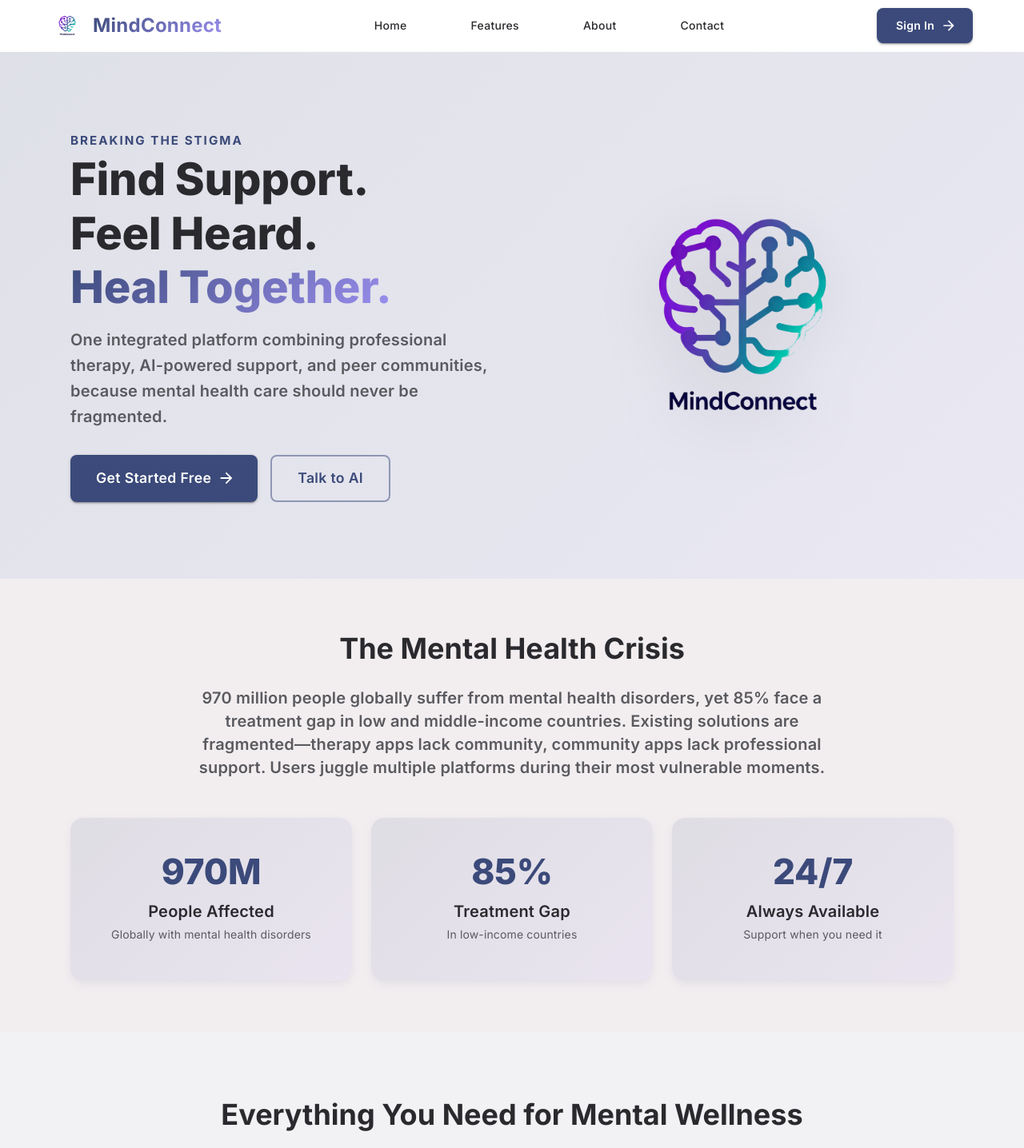
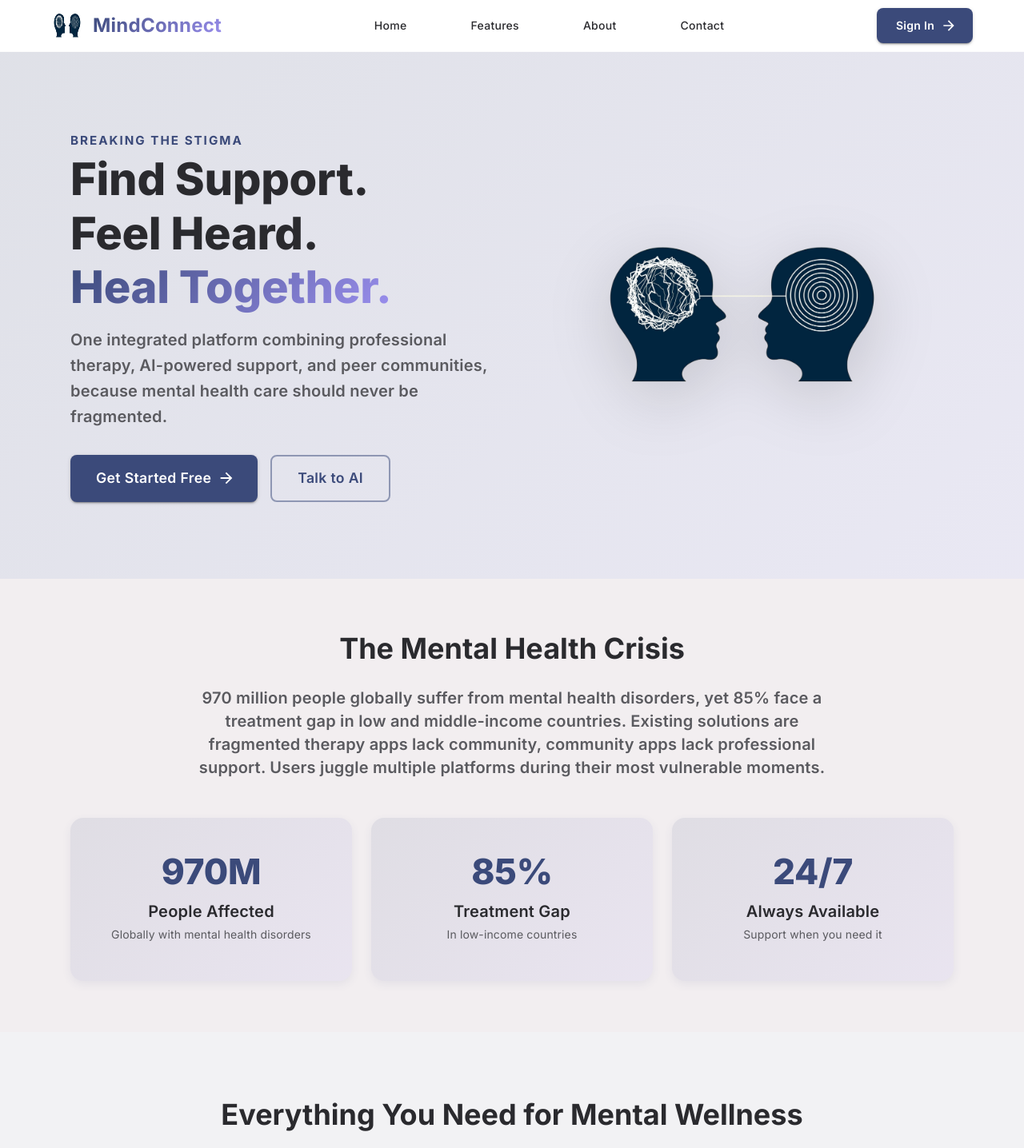
Before and after one commit to ucEzette/MindConnect, a React (Create React App) app in the folder frontend/: page / in a window 1280 px wide. Shown: the top 1436 px of the page at 80% size. Built offline with nearby package versions, Linux system fonts and the light colour scheme; no server answers.

Commit message:
feat: Replace placeholder images with new connect.png for improved branding on Landing Page (#17)

```diff
--- a/frontend/src/pages/LandingPage.js
+++ b/frontend/src/pages/LandingPage.js
@@ -47,7 +47,7 @@ function LandingPage() {
           <Box sx={{ display: 'flex', alignItems: 'center', gap: 1.5 }}>
             <Box
               component="img"
-              src="/output-onlinepngtools.png"
+              src="/connect.png"
               alt="MindConnect"
               sx={{ width: 40, height: 40 }}
             />
@@ -166,7 +166,7 @@ function LandingPage() {
             <Grid item xs={12} md={6}>
               <Box
                 component="img"
-                src="./output-onlinepngtools.png"
+                src="./connect.png"
                 alt="Mental health"
                 sx={{
                   width: '100%',
@@ -205,7 +205,7 @@ function LandingPage() {
               mx: 'auto'
             }}
           >
-            <strong>970 million people globally</strong> suffer from mental health disorders, yet <strong>85% face a treatment gap</strong> in low and middle-income countries. Existing solutions are fragmented—therapy apps lack community, community apps lack professional support. Users juggle multiple platforms during their most vulnerable moments.
+            <strong>970 million people globally</strong> suffer from mental health disorders, yet <strong>85% face a treatment gap</strong> in low and middle-income countries. Existing solutions are fragmented therapy apps lack community, community apps lack professional support. Users juggle multiple platforms during their most vulnerable moments.
           </Typography>
           <Grid container spacing={3}>
             {stats.map((stat, index) => (
```
Also changed, not shown: frontend/public/connect.png (added).
